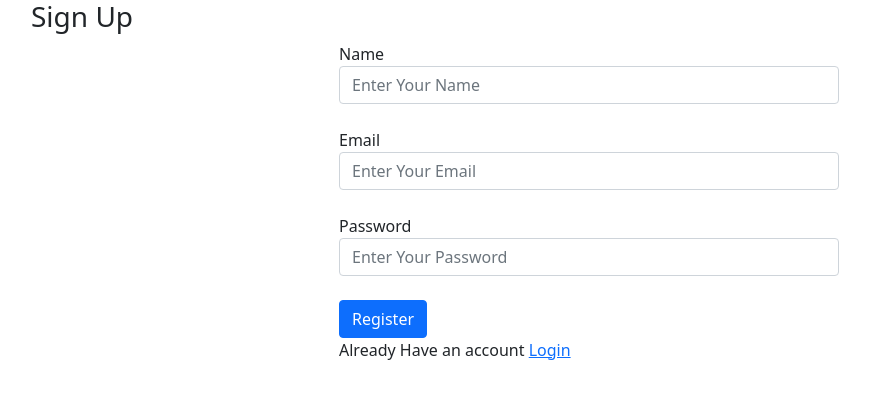
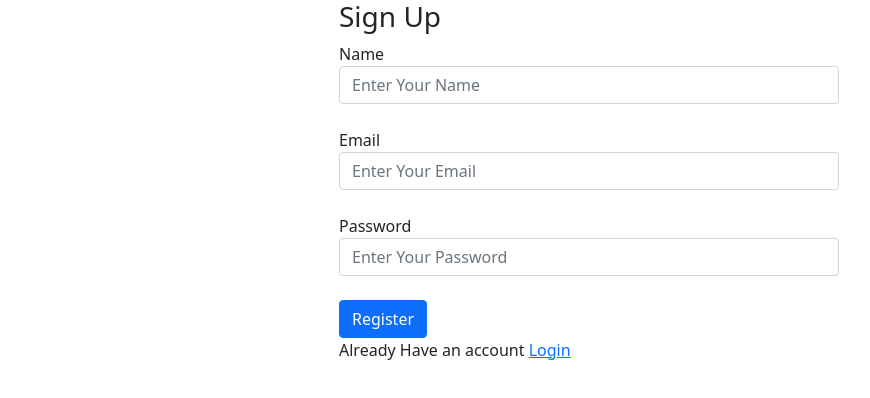
Before and after one commit to manjunath00/yat_frontend, a Next.js app: page /register in a window 1280 px wide. Shown: the top 398 px of the page, without its empty margins (51-921 px from the left). Built offline with nearby package versions, Linux system fonts and the light colour scheme.

Commit message:
Register page fixed

```diff
--- a/pages/register.js
+++ b/pages/register.js
@@ -44,11 +44,10 @@ const Register = () => {
 
   return (
     <Container>
-      <div>
-        <h3>Sign Up</h3>
-      </div>
-
       <div className="form-box">
+        <div>
+          <h3>Sign Up</h3>
+        </div>
         <Form onSubmit={onFormSubmit}>
           <FormGroup>
             <Label for="text">Name</Label>
```
